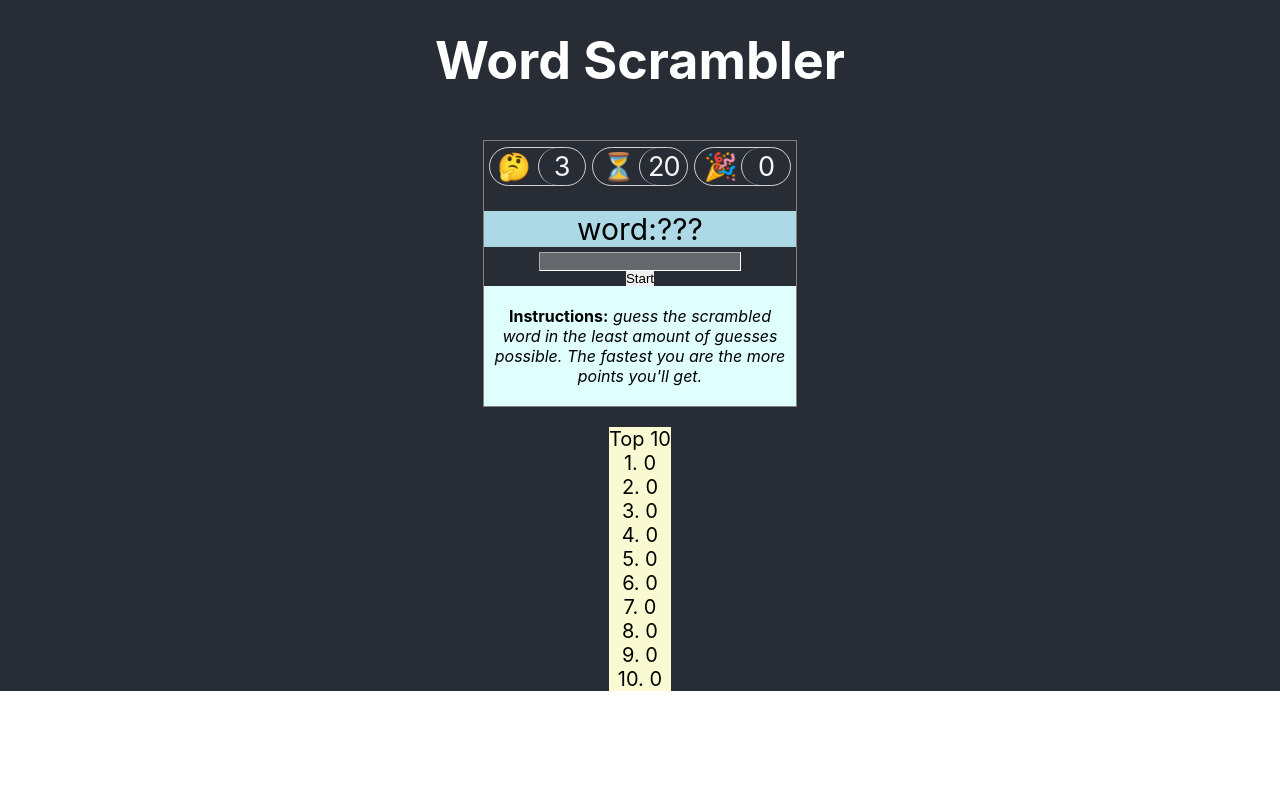
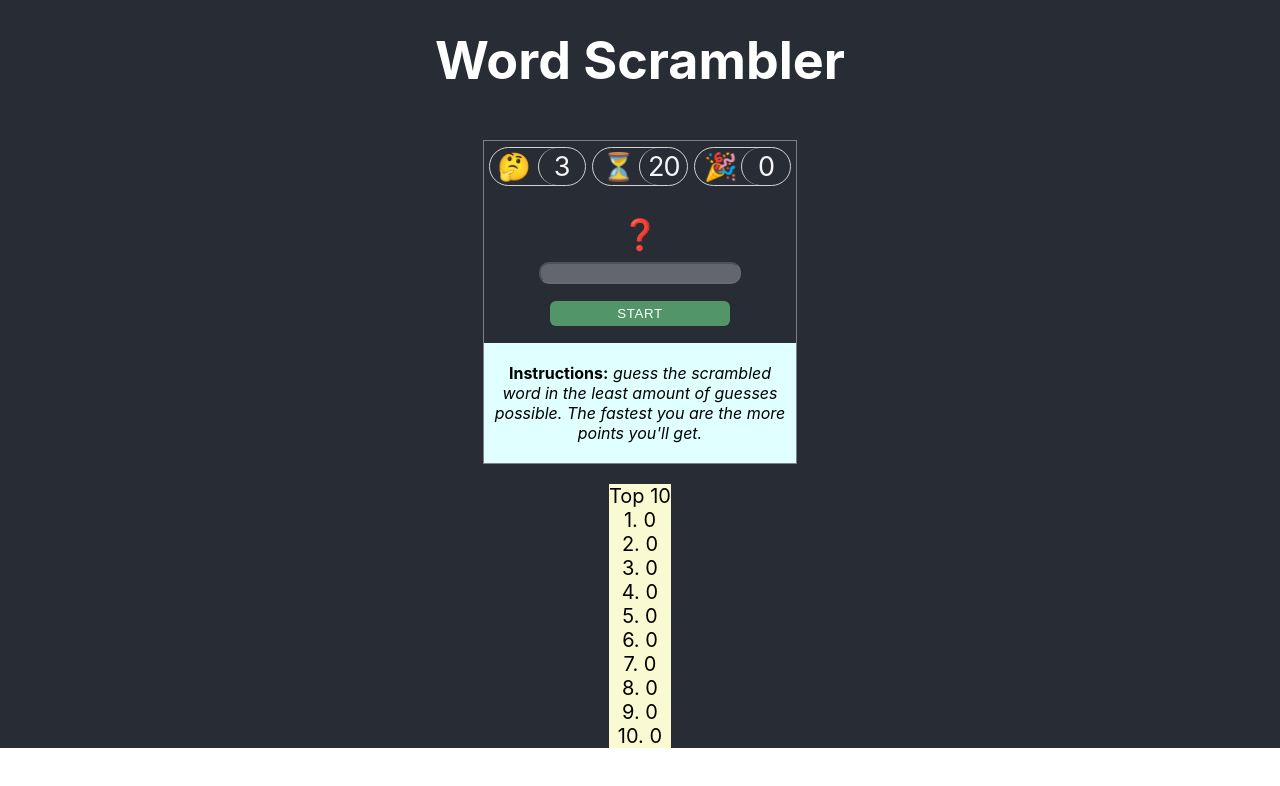
Before and after one commit to hugCarvalho/wordScrambler, a React (Create React App) app: page / in a window 1280 px wide. Shown: the top 786 px of the page. Built offline with nearby package versions, Linux system fonts and the light colour scheme.

Commit message:
Styled Word+input+button v.1

```diff
--- a/src/App.js
+++ b/src/App.js
@@ -24,8 +24,10 @@ const initOptions = {
 };
 
 //todo: validation- word must be at least 2 letters
-const initArr = ["dog", "bear", "horse", "python"]; //, "12", "23", "43", "53"];
+const initArr = ["dog", "bear", "Horse", "python"]; //, "12", "23", "43", "53"];
 //const initArr = ["da"];
+
+//TODO: lowercase correct word
 
 function App() {
   //OPTIONS + DATA
--- a/src/components/Button/Button.scss
+++ b/src/components/Button/Button.scss
@@ -1,27 +1,28 @@
 .Button {
-  button {
-    background-color: rgb(0, 0, 0);
+  background-color: rgb(14, 6, 6);
+  background-color: #28d2d2; //Start
+  background-color: #519569; //guess
+
+  margin: 17px auto;
+  border-radius: 6px;
   padding: 5px 10px;
   min-width: 180px;
   font-weight: 500;
   letter-spacing: 0.6px;
-    color: lime;
+  color: white;
 
   text-transform: uppercase;
-    opacity: 0.8;
+
   .btn-text {
     display: flex;
     align-self: center;
   }
 
-    margin: 2px auto;
-    border-radius: 6px;
-  }
   button:hover {
     cursor: pointer;
-    opacity: 1;
+    opacity: 0.8;
   }
   button:focus {
-    opacity: 1;
+    opacity: 0.8;
   }
 }
--- a/src/components/Form/Form.scss
+++ b/src/components/Form/Form.scss
@@ -4,17 +4,19 @@
   align-items: center;
   input {
     //background-color: rgb(243, 71, 71);
-    height: 1.9rem;
     color: rgb(49, 49, 49);
-    margin-top: 5px;
+    height: 2.2rem;
+    margin-top: 10px;
     outline: none;
     width: 65%;
-    font-size: inherit;
+    font-size: 1.2rem;
     padding-left: 0.4rem;
-    //border-top-left-radius: 6px;
-    //border-bottom-left-radius: 6px;
-    border: 1px inset white;
+    letter-spacing: 3px;
+    text-align: center;
+    border-radius: 10px;
+
     transition: all 0.5s;
+
     &:focus {
       outline: none;
       background-color: white;
--- a/src/components/Indicators/GuessesLeft/GuessesLeft.js
+++ b/src/components/Indicators/GuessesLeft/GuessesLeft.js
@@ -1,6 +1,7 @@
 import React from "react";
 import "./GuessesLeft.scss";
 
+//TODO: change emoji for each guess left with transition
 function GuessesLeft({ guessesLeft }) {
   return (
     <div className="GuessesLeft">
--- a/src/components/Instructions/Instructions.js
+++ b/src/components/Instructions/Instructions.js
@@ -1,6 +1,7 @@
 import React from "react";
 import "./Instructions.scss";
 
+//TODO: add rest instructions with scrolling to the right
 function Instructions() {
   return (
     <div className="Instructions">
--- a/src/components/Word/Word.js
+++ b/src/components/Word/Word.js
@@ -4,11 +4,11 @@ import "./Word.scss";
 function Word({ gameStatus, scrambledWord, correctWord }) {
   return (
     <div className="Word">
-      word:
+      {/* <span>word</span> */}
       <span>
         {
           gameStatus === "onLoad" || gameStatus === "scramblingWord"
-            ? "???"
+            ? "❓"
             : scrambledWord
           //gameStatus === "playing"
           //? scrambledWord
--- a/src/components/Word/Word.scss
+++ b/src/components/Word/Word.scss
@@ -1,7 +1,8 @@
 .Word {
-  background-color: lightblue;
-  margin-top: 20px;
+  //background-color: lightblue;
+  margin-top: 25px;
   font-size: 3rem;
+  color: whitesmoke;
   span {
     transition: all 4s ease;
   }
```
Also changed, not shown: 1 other file (tests, documents, lock files or other folders). Lines whose indentation alone changed are shown as unchanged.
